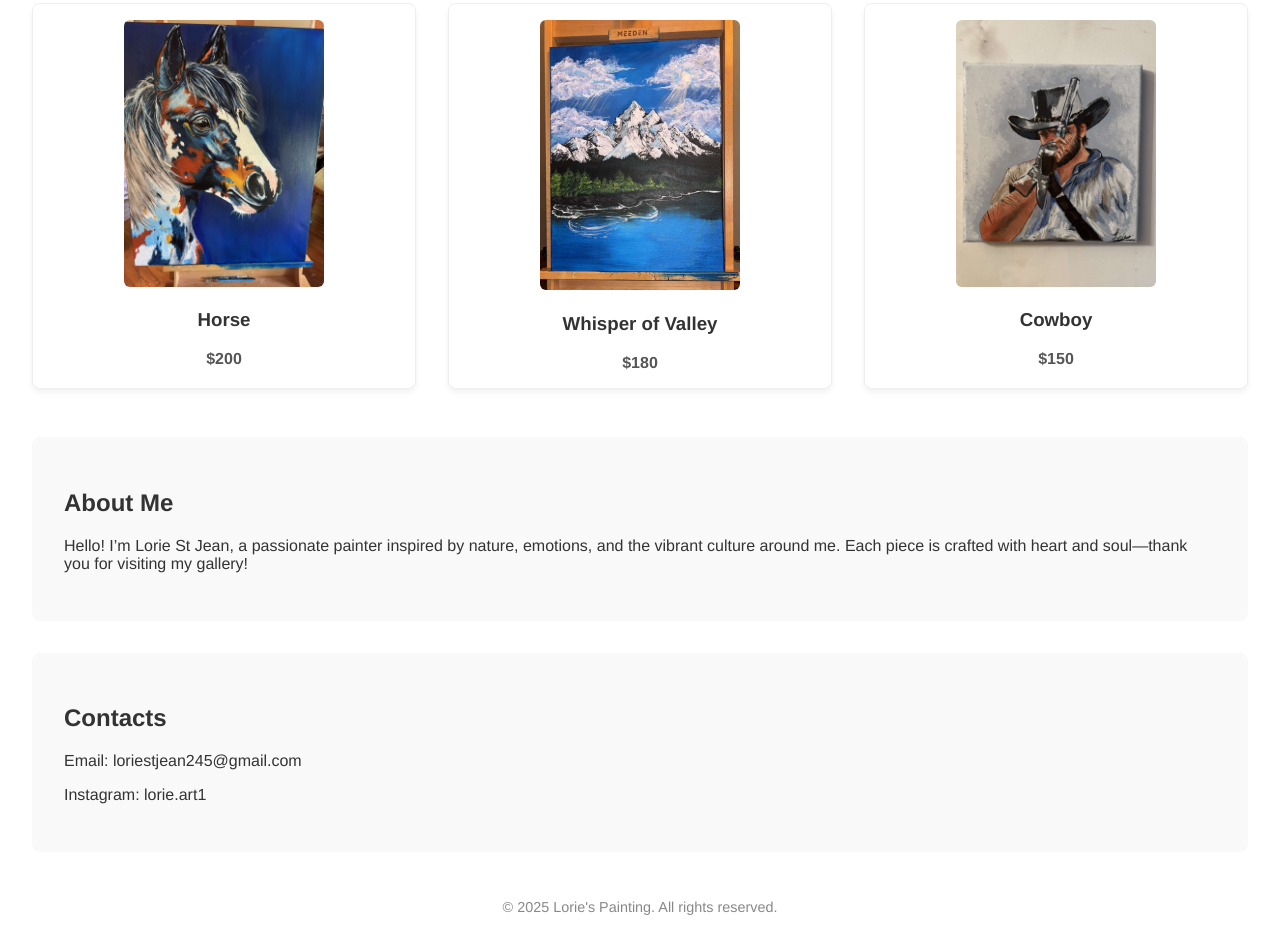
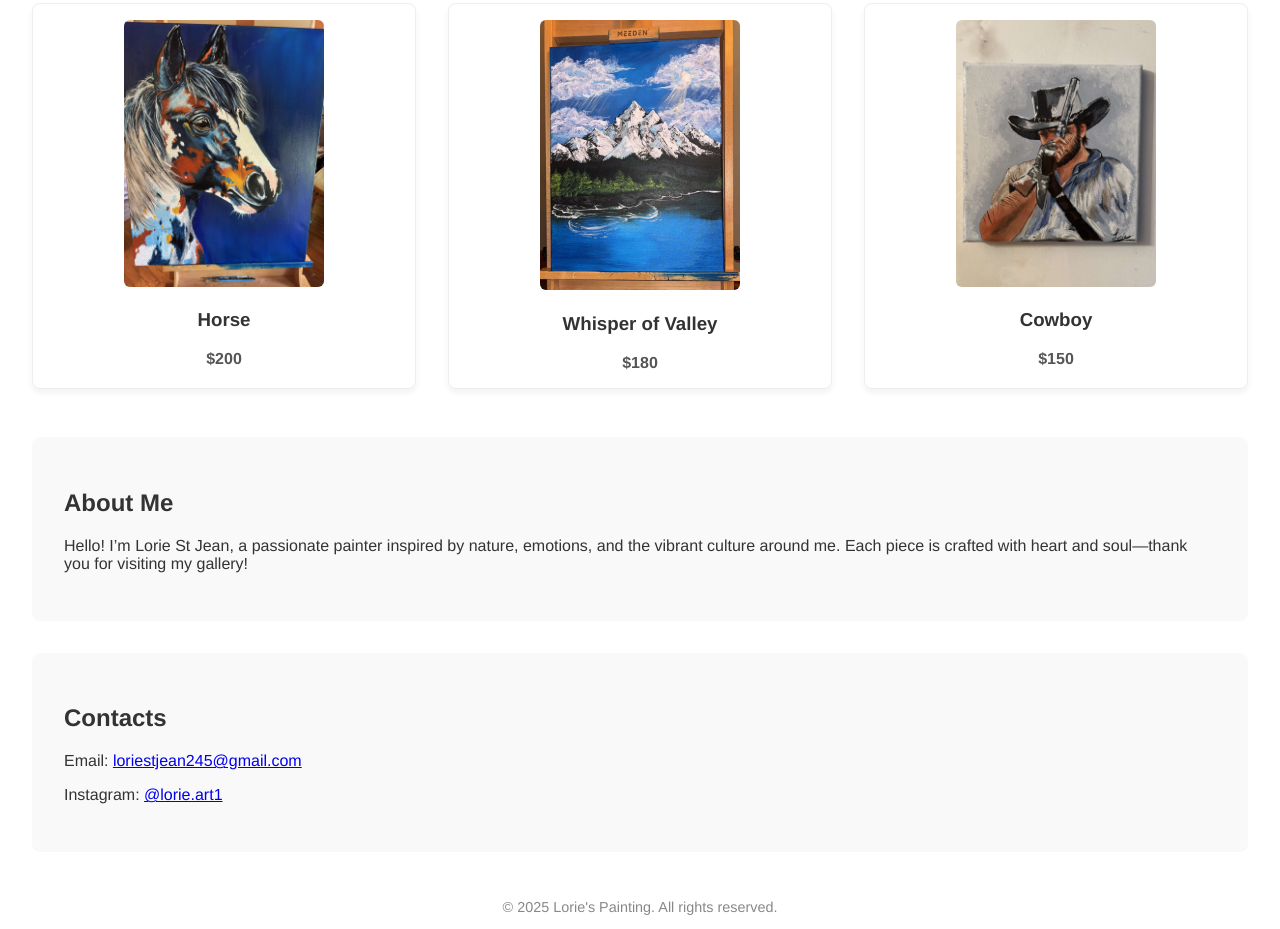
Before and after one commit to cheeeko/LorieStJean, a plain HTML site: page index.html in a window 1280 px wide. Shown: the part 208-1137 px from the top of the page. Drawn offline with Linux system fonts and the light colour scheme.

Commit message:
Update index.html

```diff
--- a/index.html
+++ b/index.html
@@ -151,10 +151,11 @@
   </section>
 
   <section id="contacts" class="contact">
-    <h2>Contacts</h2>
-    <p>Email: loriestjean245@gmail.com</p>
-    <p>Instagram: lorie.art1</p>
-  </section>
+  <h2>Contacts</h2>
+  <p>Email: <a href="mailto:loriestjean245@gmail.com">loriestjean245@gmail.com</a></p>
+  <p>Instagram: <a href="https://www.instagram.com/lorie.art1" target="_blank">@lorie.art1</a></p>
+</section>
+
 
   <footer>
     &copy; 2025 Lorie's Painting. All rights reserved.
```
